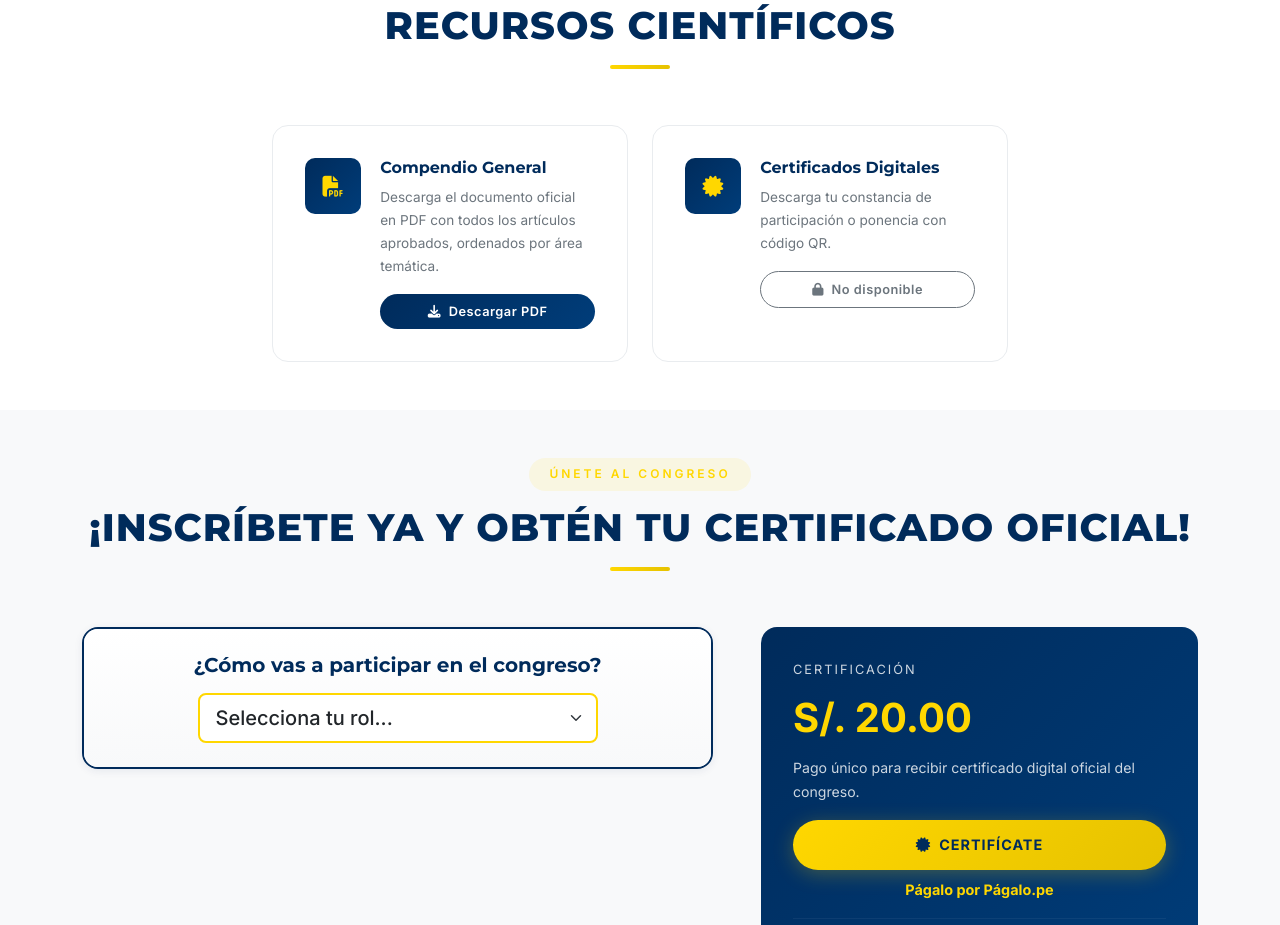
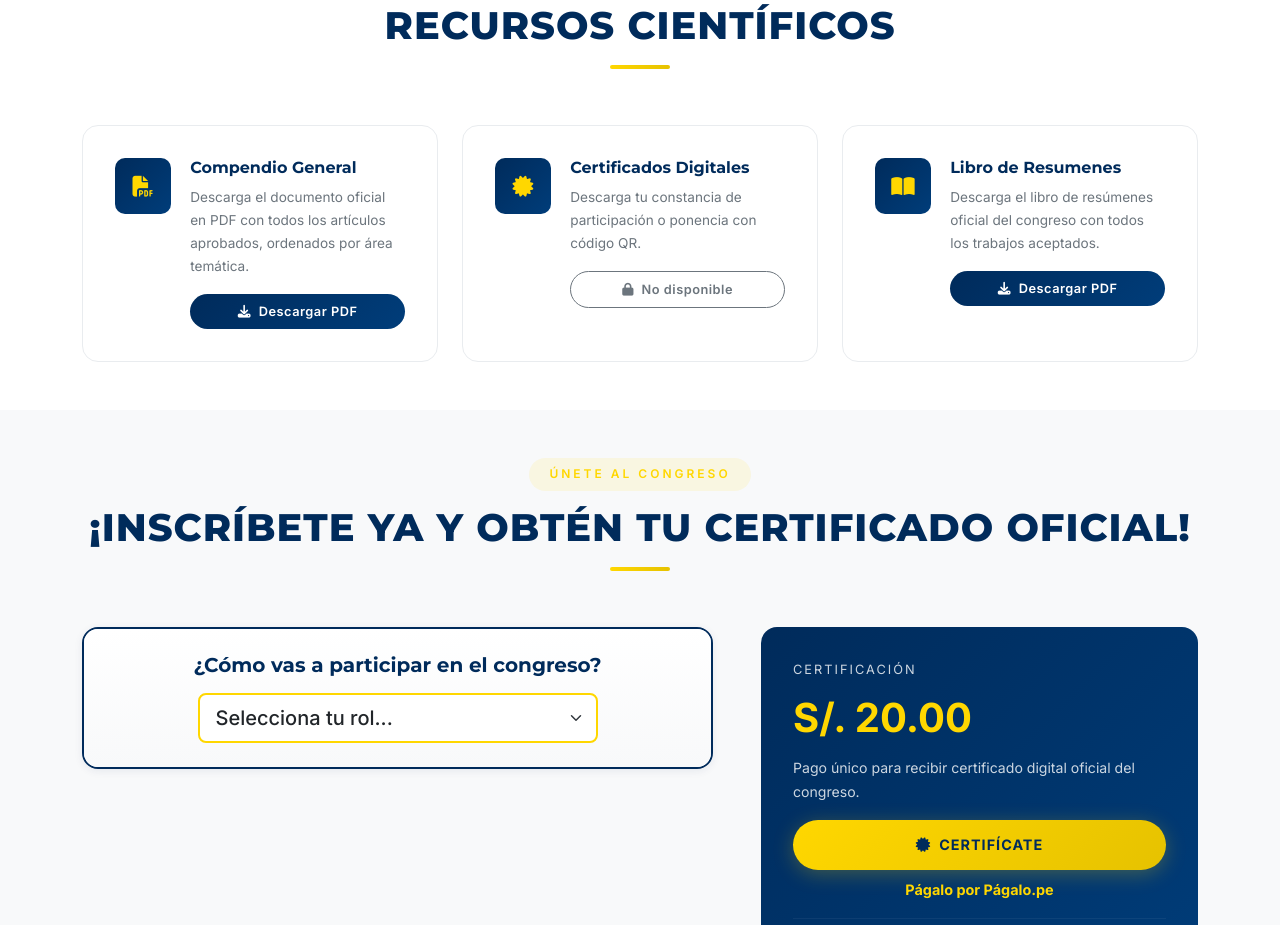
Before and after one commit to joaquinlosvein17bv/PAGINA-WEB-CICTAI, a website: page public/index.html in a window 1280 px wide. Shown: the part 3475-4400 px from the top of the page. Drawn offline with nearby package versions, Linux system fonts and the light colour scheme; no server answers.

Commit message:
feat: agrega descarga del Libro de Resumenes en la sección de recursos

```diff
--- a/public/index.html
+++ b/public/index.html
@@ -274,6 +274,19 @@
                                 onclick="showToast('Los certificados se habilitarán al finalizar el congreso.', 'info')"
                                 class="btn btn-outline-secondary btn-recurso w-100 mt-2"><i
                                     class="fa-solid fa-lock me-1"></i> No disponible</button>
+                        </div>
+                    </div>
+                </div>
+                <div class="col-lg-4 col-md-6 reveal">
+                    <div class="recurso-card">
+                        <div class="recurso-icon"><i class="fa-solid fa-book-open"></i></div>
+                        <div style="width: 100%;">
+                            <h5 class="mb-2">Libro de Resumenes</h5>
+                            <p style="font-size: 0.85rem;" class="mb-3">Descarga el libro de resúmenes oficial del
+                                congreso con todos los trabajos aceptados.</p>
+                            <button onclick="descargarLibroResumenes()" class="btn btn-blue btn-recurso w-100"><i
+                                    class="fa-solid fa-download me-1"></i>
+                                Descargar PDF</button>
                         </div>
                     </div>
                 </div>
--- a/public/js/script.js
+++ b/public/js/script.js
@@ -1529,6 +1529,17 @@ function descargarPlantilla(rol) {
     showToast(`📥 Plantilla para ${rol} descargada.`, 'success');
 }
 
+function descargarLibroResumenes() {
+    const link = document.createElement('a');
+    link.href = 'descargas/Libro%20de%20resumenes-CICTAI-2026.pdf';
+    link.download = 'Libro de resumenes-CICTAI-2026.pdf';
+    document.body.appendChild(link);
+    link.click();
+    document.body.removeChild(link);
+
+    showToast('📥 Libro de Resúmenes descargado.', 'success');
+}
+
 async function initCertificadoForm() {
     const form = document.getElementById('formCertificado');
     if (!form) return;
```
Also changed, not shown: 1 other file.
